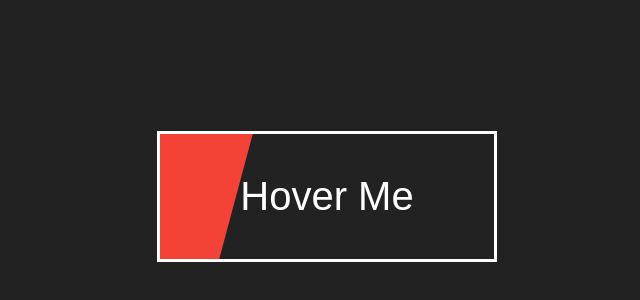
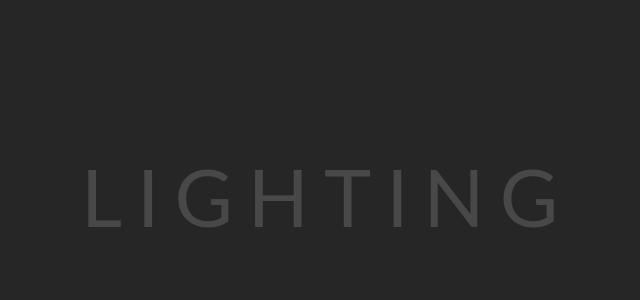
Before and after one commit to kskannandotwin/creative-animation-examples, a plain HTML site: page index.html in a window 1280 px wide. Shown: the part 212-512 px from the top of the page, without its empty margins (313-953 px from the left). Drawn offline with Linux system fonts and the light colour scheme.

Commit message:
15.01.2024-lt
completed

```diff
--- a/index.html
+++ b/index.html
@@ -9,7 +9,16 @@
 </head>
 
 <body>
-    <a href="#">Hover Me</a>
+    <ul>
+        <li>L</li>
+        <li>I</li>
+        <li>G</li>
+        <li>H</li>
+        <li>T</li>
+        <li>I</li>
+        <li>N</li>
+        <li>G</li>
+    </ul>
 </body>
 
 </html>
--- a/styles.css
+++ b/styles.css
@@ -3,46 +3,69 @@ body {
   display: flex;
   justify-content: center;
   align-items: center;
-  background-color: #222;
+  font-family: "Lato", sans-serif;
+  background-color: #262626;
 }
 
-a {
-  text-decoration: none;
-  color: white;
-  font-family: sans-serif;
-  font-size: 40px;
-  border: 3px solid white;
-  padding: 40px 80px;
-  position: relative;
-  overflow: hidden;
+ul {
+  margin: 0;
+  padding: 0;
+  display: flex;
 }
 
-a:before {
-  content: "";
-  background-color: #f44336;
-  top: 0;
-  left: 0;
-  width: 120px;
-  height: 100%;
-  position: absolute;
-  z-index: -1;
-  transform: skew(-15deg);
-  animation: moving 1.2s linear infinite;
-  transition: all 0.5s;
+ul li {
+  list-style: none;
+  color: #484848;
+  font-size: 80px;
+  letter-spacing: 15px;
+  animation: lighting 1.4s linear infinite;
 }
 
-@keyframes moving {
-  from {
-    left: -120px;
+@keyframes lighting {
+  0% {
+    color: #484848;
+    text-shadow: none;
   }
 
-  to {
-    left: 100%;
+  90% {
+    color: #484848;
+    text-shadow: none;
+  }
+
+  100% {
+    color: #fff900;
+    text-shadow: 0 0 7px #fff900, 0 0 50px #ff6c00;
   }
 }
 
-a:hover:before {
-  width: 100%;
-  transform: skew(0deg);
-  animation: none;
+ul li:nth-child(1) {
+  animation-delay: 0;
 }
+
+ul li:nth-child(2) {
+  animation-delay: 0.1s;
+}
+
+ul li:nth-child(3) {
+  animation-delay: 0.2s;
+}
+
+ul li:nth-child(4) {
+  animation-delay: 0.3s;
+}
+
+ul li:nth-child(5) {
+  animation-delay: 0.4s;
+}
+
+ul li:nth-child(6) {
+  animation-delay: 0.5s;
+}
+
+ul li:nth-child(7) {
+  animation-delay: 0.6s;
+}
+
+ul li:nth-child(8) {
+  animation-delay: 0.7s;
+}
```
